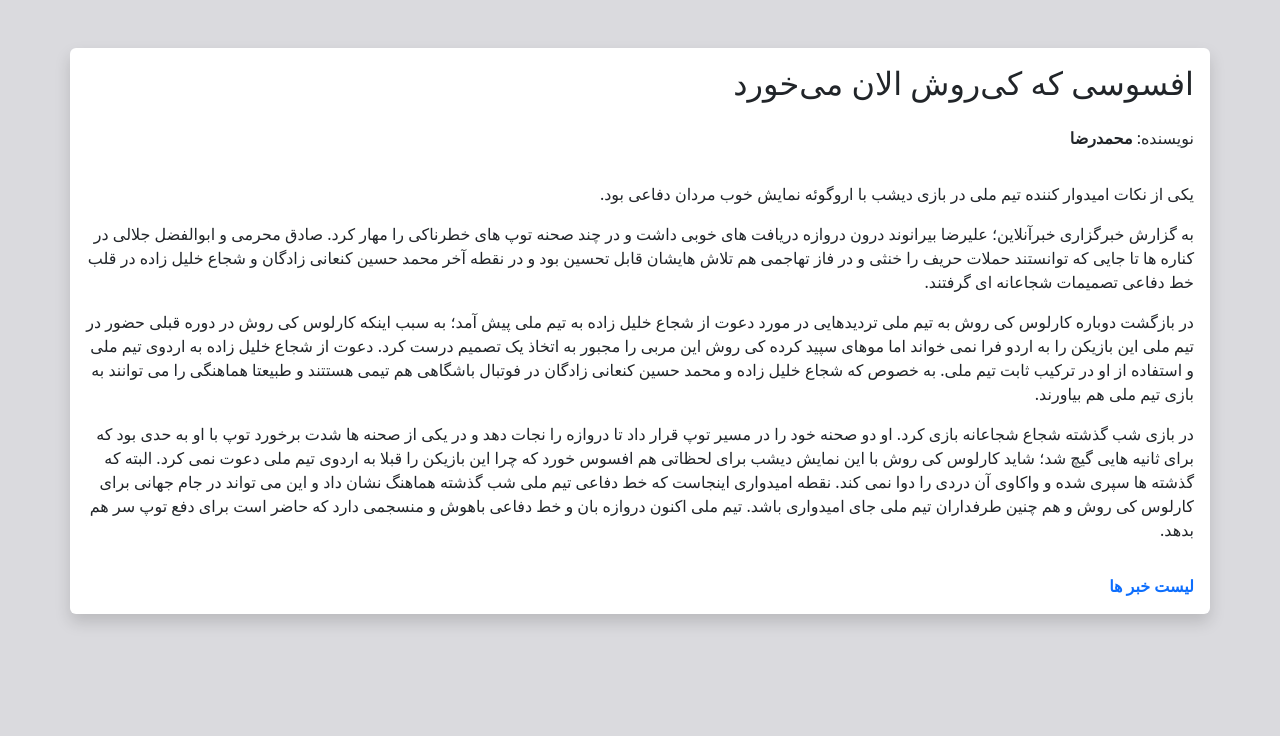
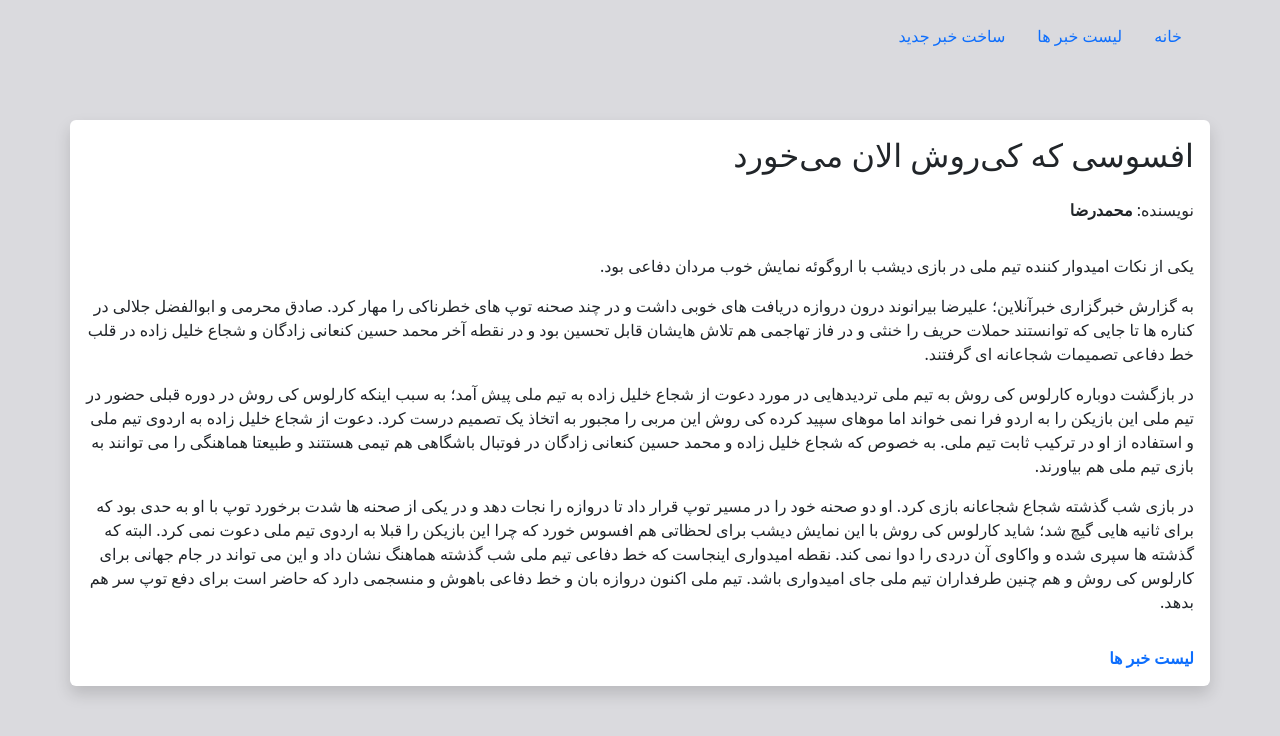
Before and after one commit to mohammadrezaGh80/news_website, a Django app: page /news/1/ in a window 1280 px wide. Shown: the top 736 px of the page. Run offline with Django 4.2, Linux system fonts and the light colour scheme; data comes from the database, SQL or seed files in the repository.

Commit message:
add navbar and set direction to rtl in body of _base.html

```diff
--- a/news/templates/news/report_detail.html
+++ b/news/templates/news/report_detail.html
@@ -3,7 +3,7 @@
 {% block page_title %}{{ report.title }}{% endblock page_title %}
 
 {% block page_content %}
-    <section class="mt-5" style="direction: rtl">
+    <section class="mt-5">
         <div class="container">
             <div class="row">
                 <div class="col-12 mb-4 card shadow p-3 border-0">
--- a/news/templates/news/report_list.html
+++ b/news/templates/news/report_list.html
@@ -3,7 +3,7 @@
 {% block page_title %}لیست خبر ها{% endblock page_title %}
 
 {% block page_content %}
-    <section class="mt-5" style="direction: rtl">
+    <section class="mt-5">
         <div class="container">
             <div class="row">
                 {% for report in reports %}
--- a/templates/_base.html
+++ b/templates/_base.html
@@ -7,16 +7,34 @@
     <meta http-equiv="X-UA-Compatible" content="ie=edge">
     <link href="https://cdn.jsdelivr.net/npm/bootstrap@5.2.1/dist/css/bootstrap.min.css" rel="stylesheet"
           integrity="sha384-iYQeCzEYFbKjA/T2uDLTpkwGzCiq6soy8tYaI1GyVh/UjpbCx/TYkiZhlZB6+fzT" crossorigin="anonymous">
-    <link rel="stylesheet" href="https://fonts.googleapis.com/css2?family=Material+Symbols+Outlined:opsz,wght,FILL,GRAD@48,400,0,0" />
+    <link rel="stylesheet"
+          href="https://fonts.googleapis.com/css2?family=Material+Symbols+Outlined:opsz,wght,FILL,GRAD@48,400,0,0"/>
     <title>{% block page_title %}{% endblock page_title %}</title>
 </head>
-<body style="background-color: #dadade">
+<body style="background-color: #dadade; direction: rtl">
+<nav class="p-3">
+    <div class="container">
+        <div class="row">
+            <ul class="nav nav-pills">
+                <li class="nav-item">
+                    <a href="{% url 'home' %}" class="nav-link {% if request.resolver_match.view_name == 'home' %}active{% endif %}">خانه</a>
+                </li>
+                <li class="nav-item">
+                    <a href="{% url 'report_list' %}" class="nav-link {% if request.resolver_match.view_name == 'report_list' %}active{% endif %}">لیست خبر ها</a>
+                </li>
+                <li class="nav-item">
+                    <a href="#" class="nav-link">ساخت خبر جدید</a>
+                </li>
+            </ul>
+        </div>
+    </div>
+</nav>
 
-    {% block page_content %}
-    {% endblock page_content %}
+{% block page_content %}
+{% endblock page_content %}
 
-    <script src="https://cdn.jsdelivr.net/npm/bootstrap@5.2.1/dist/js/bootstrap.bundle.min.js"
-            integrity="sha384-u1OknCvxWvY5kfmNBILK2hRnQC3Pr17a+RTT6rIHI7NnikvbZlHgTPOOmMi466C8"
-            crossorigin="anonymous"></script>
+<script src="https://cdn.jsdelivr.net/npm/bootstrap@5.2.1/dist/js/bootstrap.bundle.min.js"
+        integrity="sha384-u1OknCvxWvY5kfmNBILK2hRnQC3Pr17a+RTT6rIHI7NnikvbZlHgTPOOmMi466C8"
+        crossorigin="anonymous"></script>
 </body>
 </html>
```
Also changed, not shown: templates/home.html (+6 -4 lines).
